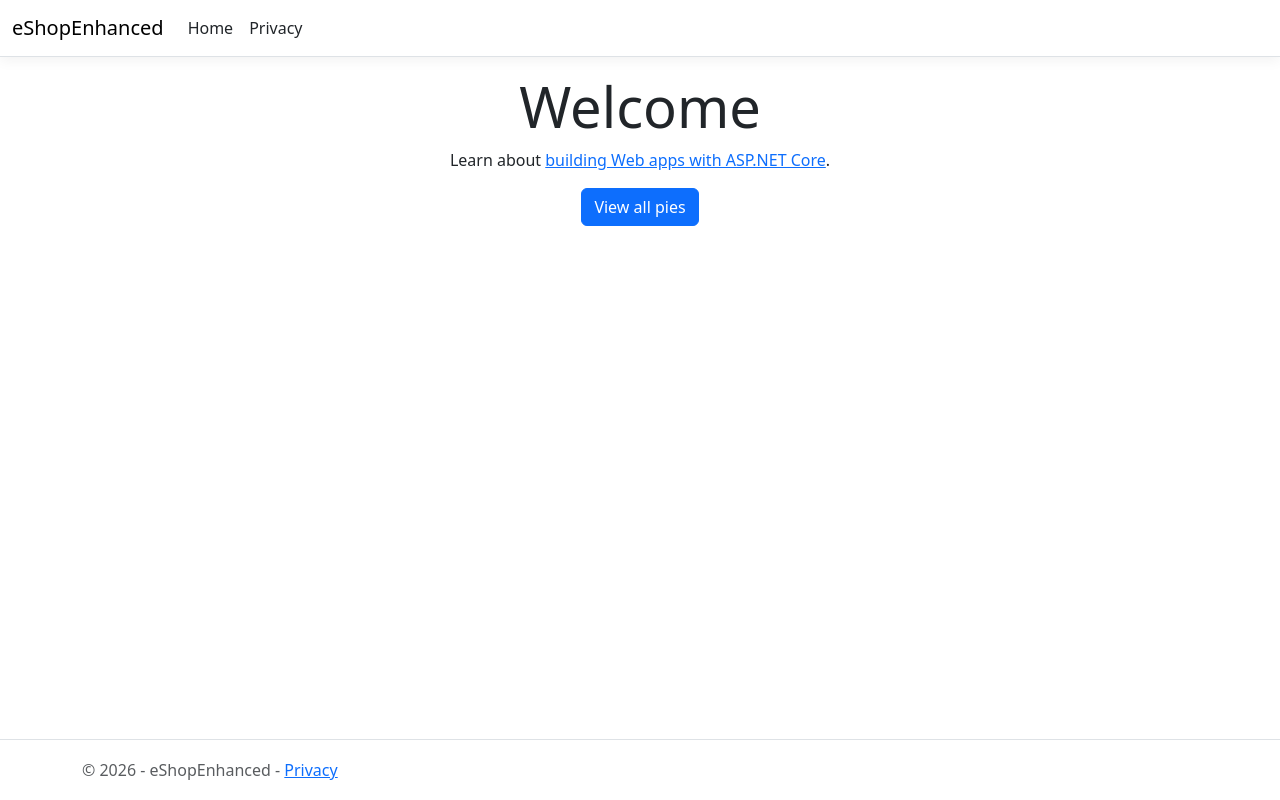
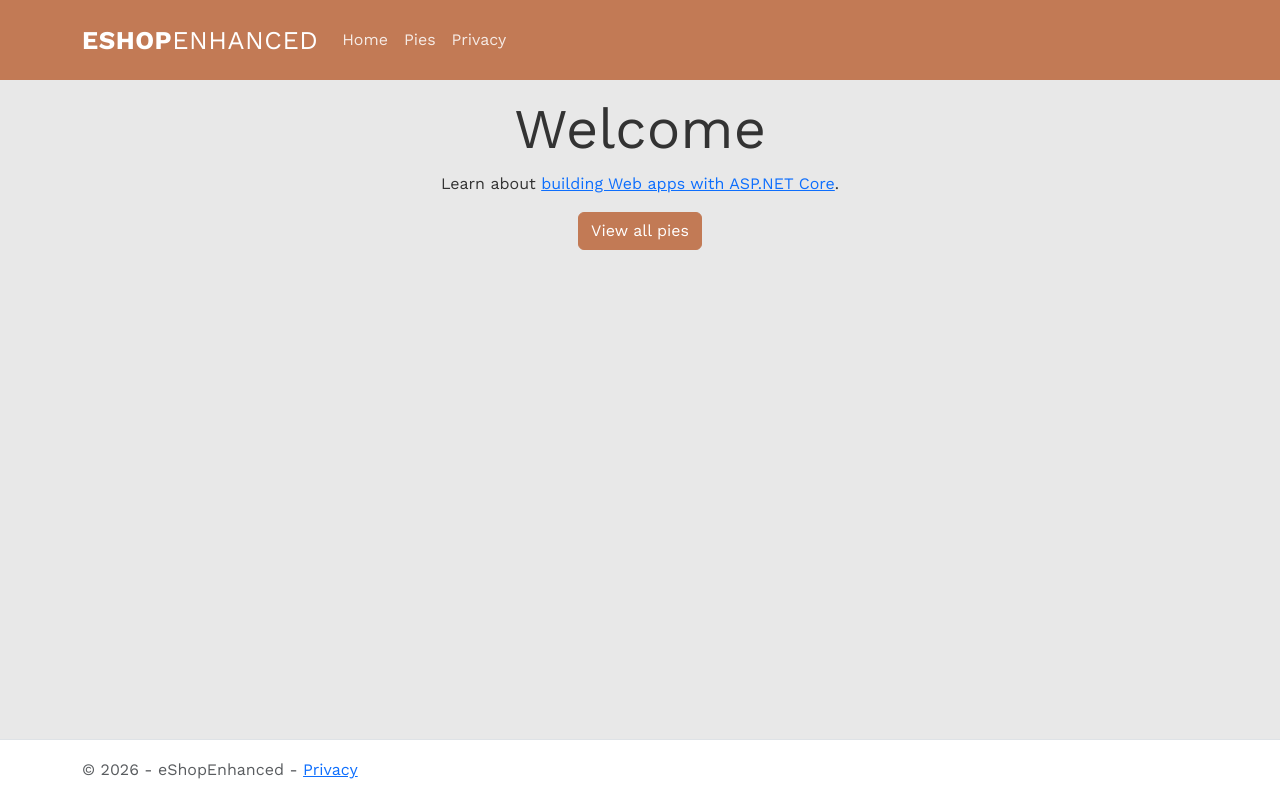
Before and after one commit to parisoiko/eShopEnhanced, an ASP.NET Core app: page / in a window 1280 px wide. Run offline with ASP.NET Core 8, Linux system fonts and the light colour scheme; style sheets or scripts are compiled from the project's sources.

Commit message:
Restyle site: shop header, pie cards, back-to-home button
- Terracotta header with text logo and Pies link, Work Sans font, grey background
- Pie list as Bootstrap cards with bordered images and euro prices
- Back to home button on the pie list

```diff
--- a/Views/Shared/_Layout.cshtml
+++ b/Views/Shared/_Layout.cshtml
@@ -5,15 +5,18 @@
     <meta name="viewport" content="width=device-width, initial-scale=1.0" />
     <title>@ViewData["Title"] - eShopEnhanced</title>
     <script type="importmap"></script>
+    <link rel="stylesheet" href="https://fonts.googleapis.com/css2?family=Work+Sans:wght@400;500;700&display=swap" />
     <link rel="stylesheet" href="~/lib/bootstrap/dist/css/bootstrap.min.css" />
     <link rel="stylesheet" href="~/css/site.css" asp-append-version="true" />
     <link rel="stylesheet" href="~/eShopEnhanced.styles.css" asp-append-version="true" />
 </head>
 <body>
     <header>
-        <nav class="navbar navbar-expand-sm navbar-toggleable-sm navbar-light bg-white border-bottom box-shadow mb-3">
-            <div class="container-fluid">
-                <a class="navbar-brand" asp-area="" asp-controller="Home" asp-action="Index">eShopEnhanced</a>
+        <nav class="navbar navbar-expand-sm navbar-toggleable-sm navbar-dark shop-header mb-3">
+            <div class="container">
+                <a class="navbar-brand shop-logo" asp-area="" asp-controller="Home" asp-action="Index">
+                    eShop<span>Enhanced</span>
+                </a>
                 <button class="navbar-toggler" type="button" data-bs-toggle="collapse" data-bs-target=".navbar-collapse" aria-controls="navbarSupportedContent"
                         aria-expanded="false" aria-label="Toggle navigation">
                     <span class="navbar-toggler-icon"></span>
@@ -21,10 +24,13 @@
                 <div class="navbar-collapse collapse d-sm-inline-flex justify-content-between">
                     <ul class="navbar-nav flex-grow-1">
                         <li class="nav-item">
-                            <a class="nav-link text-dark" asp-area="" asp-controller="Home" asp-action="Index">Home</a>
+                            <a class="nav-link" asp-area="" asp-controller="Home" asp-action="Index">Home</a>
                         </li>
                         <li class="nav-item">
-                            <a class="nav-link text-dark" asp-area="" asp-controller="Home" asp-action="Privacy">Privacy</a>
+                            <a class="nav-link" asp-area="" asp-controller="Pie" asp-action="List">Pies</a>
+                        </li>
+                        <li class="nav-item">
+                            <a class="nav-link" asp-area="" asp-controller="Home" asp-action="Privacy">Privacy</a>
                         </li>
                     </ul>
                 </div>
--- a/wwwroot/css/site.css
+++ b/wwwroot/css/site.css
@@ -29,3 +29,106 @@ body {
 .form-floating > .form-control-plaintext:focus::placeholder, .form-floating > .form-control:focus::placeholder {
   text-align: start;
 }
+
+/* ===== Shop theme ===== */
+:root {
+  --shop-brown: #c27a55;
+  --shop-brown-dark: #a8633f;
+  --shop-background: #e8e8e8;
+  --shop-text: #333333;
+}
+
+body {
+  font-family: "Work Sans", system-ui, sans-serif;
+  background-color: var(--shop-background);
+  color: var(--shop-text);
+}
+
+/* Header bar */
+.shop-header {
+  background-color: var(--shop-brown);
+  padding-top: 1rem;
+  padding-bottom: 1rem;
+}
+
+.shop-header .shop-logo {
+  color: #fff;
+  font-weight: 700;
+  font-size: 1.6rem;
+  letter-spacing: 0.02em;
+  text-transform: uppercase;
+}
+
+.shop-header .shop-logo span {
+  font-weight: 400;
+}
+
+.shop-header .nav-link {
+  color: rgba(255, 255, 255, 0.85);
+}
+
+.shop-header .nav-link:hover {
+  color: #fff;
+}
+
+/* Buttons in the shop colours */
+.btn-primary {
+  --bs-btn-bg: var(--shop-brown);
+  --bs-btn-border-color: var(--shop-brown);
+  --bs-btn-hover-bg: var(--shop-brown-dark);
+  --bs-btn-hover-border-color: var(--shop-brown-dark);
+  --bs-btn-active-bg: var(--shop-brown-dark);
+  --bs-btn-active-border-color: var(--shop-brown-dark);
+}
+
+/* Outlined button in the shop colours ("Back to home") */
+.btn-outline-shop {
+  --bs-btn-color: var(--shop-brown);
+  --bs-btn-border-color: var(--shop-brown);
+  --bs-btn-hover-color: #fff;
+  --bs-btn-hover-bg: var(--shop-brown);
+  --bs-btn-hover-border-color: var(--shop-brown);
+  --bs-btn-active-color: #fff;
+  --bs-btn-active-bg: var(--shop-brown-dark);
+  --bs-btn-active-border-color: var(--shop-brown-dark);
+  background-color: #fff;
+}
+
+/* Pie list: each pie is a card */
+.pie-card {
+  border: 1px solid #d6d6d6;
+  border-radius: 0.75rem;
+  overflow: hidden; /* keeps the picture inside the rounded corners */
+  box-shadow: 0 2px 6px rgba(0, 0, 0, 0.08);
+  transition: transform 0.15s ease, box-shadow 0.15s ease;
+}
+
+.pie-card:hover {
+  transform: translateY(-3px);
+  box-shadow: 0 6px 16px rgba(0, 0, 0, 0.15);
+}
+
+.pie-card-img {
+  width: 100%;
+  aspect-ratio: 16 / 10;
+  object-fit: cover;
+  display: block;
+  border-bottom: 3px solid var(--shop-brown);
+}
+
+.pie-card-name {
+  color: var(--shop-brown);
+  font-size: 1.4rem;
+  font-weight: 500;
+  margin: 0;
+}
+
+.pie-card-price {
+  font-size: 1.25rem;
+  white-space: nowrap;
+}
+
+/* Footer on the grey background */
+.footer {
+  background-color: #fff;
+}
```
Also changed, not shown: Views/Pie/List.cshtml (+24 -14 lines).
